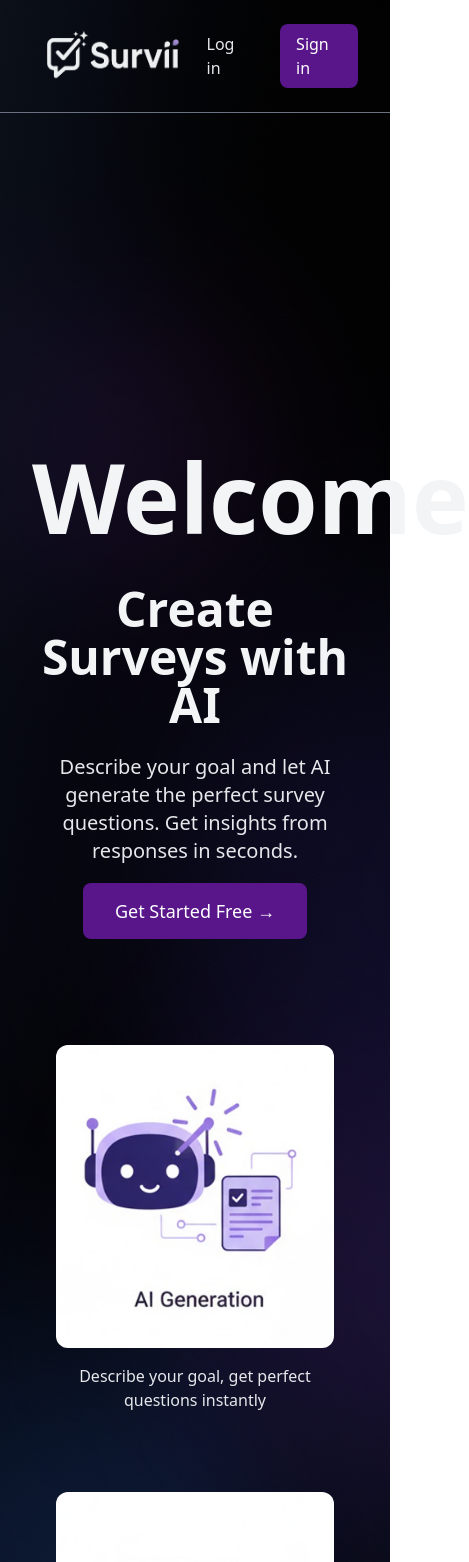
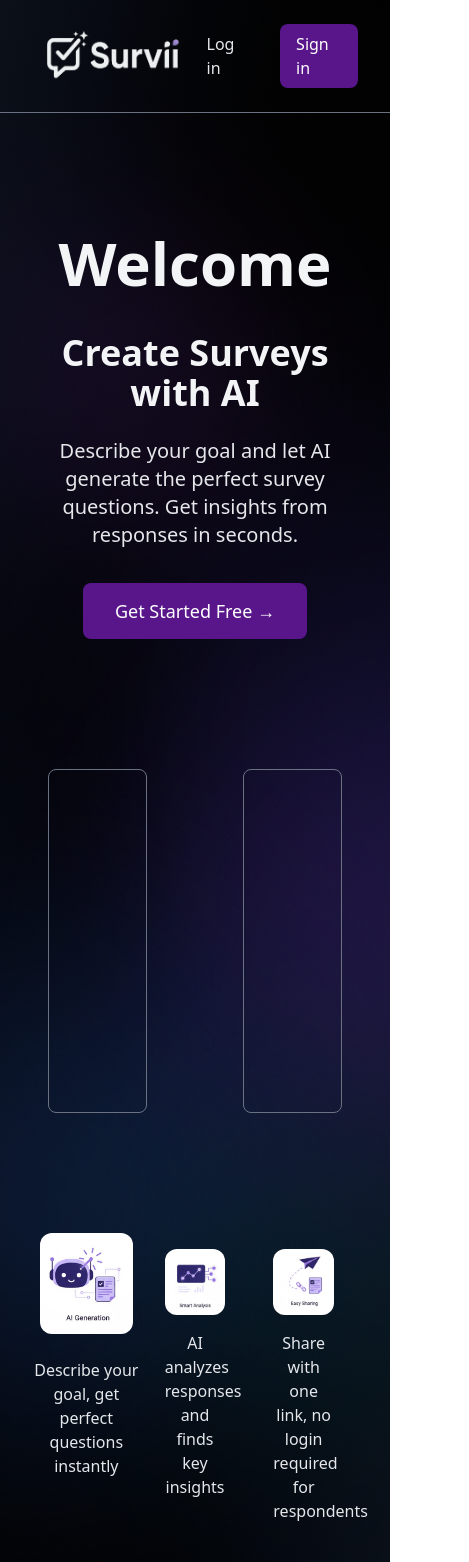
Before and after one commit to niloofar-shahsavar/survey-app, a React app in the folder frontend/: page / in a window 390 px wide. Shown: the top 1562 px of the page, 469 px wide, since content can reach past the window. Built offline with nearby package versions, Linux system fonts and the light colour scheme; the HTML template or start-up script is replaced by a standard one.

Commit message:
Add auto-login after registration, update LandingPage

```diff
--- a/frontend/src/pages/LandingPage.jsx
+++ b/frontend/src/pages/LandingPage.jsx
@@ -26,14 +26,14 @@ const LandingPage = () => {
           </div>
         </nav>
 
-        <section className="relative px-8 py-24 text-center h-screen ">
-          <h1 className="text-5xl font-bold text-gray-100 mt-60 text-8xl">
+        <section className="relative px-8 text-center">
+          <h1 className="text-6xl font-bold text-gray-100 mt-30">
             Welcome
           </h1>
-          <h2 className="text-5xl font-bold text-gray-100 mb-6 mt-10">
+          <h2 className="text-4xl font-bold text-gray-100 mb-6 mt-10">
             Create Surveys with AI
           </h2>
-          <p className="text-xl text-gray-200 mb-8 max-w-2xl mx-auto">
+          <p className="text-xl text-gray-200 mb-12 max-w-2xl mx-auto">
             Describe your goal and let AI generate the perfect survey questions.
             Get insights from responses in seconds.
           </p>
@@ -42,11 +42,13 @@ const LandingPage = () => {
             Get Started Free →
           </Link>
         </section>
+        <section><div className="flex flex-cols-1 md:flex-row items-center justify-center mt-24"><div className="border border-gray-500 mx-12 my-12 h-86 w-86 rounded-lg"></div>
+        <div className="border border-gray-500 mx-12 my-12 h-86 w-86 rounded-lg"></div></div></section>
 
         <section className="px-8 py-16 bg-purple">
-          <div className="max-w-5xl mx-auto grid grid-cols-1 md:grid-cols-3 gap-8">
-            <div className="text-center p-6">
-              <div className="text-4xl mb-4">
+          <div className="max-w-5xl mx-auto grid grid-cols-3 md:grid-cols-3 md:gap-8">
+            <div className="text-center md:p-6">
+              <div className="flex justify-center p-2 mb-4">
                 <img className="rounded-xl" src="/icon1.jpg" alt="" />
               </div>
               <p className="text-gray-200">
--- a/frontend/src/pages/Register.jsx
+++ b/frontend/src/pages/Register.jsx
@@ -46,8 +46,24 @@ const Register = () => {
         return;
       }
 
+      // Registration successful, now auto-login
+      const loginResponse = await fetch("http://localhost:8000/auth/login", {
+        method: "POST",
+        headers: {
+          "Content-Type": "application/json",
+        },
+        body: JSON.stringify({ email, password }),
+      });
+
+      if (loginResponse.ok) {
+        const loginData = await loginResponse.json();
+        localStorage.setItem("access_token", loginData.access_token);
+        navigate("/dashboard");
+      } else {
+        // If auto-login fails, go to login page
+        navigate("/login");
+      }
       // Registration successful, redirect to login
-      navigate("/login");
     } catch (err) {
       setError("Error connecting to server");
       console.error(err);
@@ -90,7 +106,9 @@ const Register = () => {
               </div>
 
               <div className="mb-4">
-                <label className="block text-gray-700 text-sm mb-2">Email</label>
+                <label className="block text-gray-700 text-sm mb-2">
+                  Email
+                </label>
                 <input
                   type="email"
                   placeholder="you@example.com"
```
